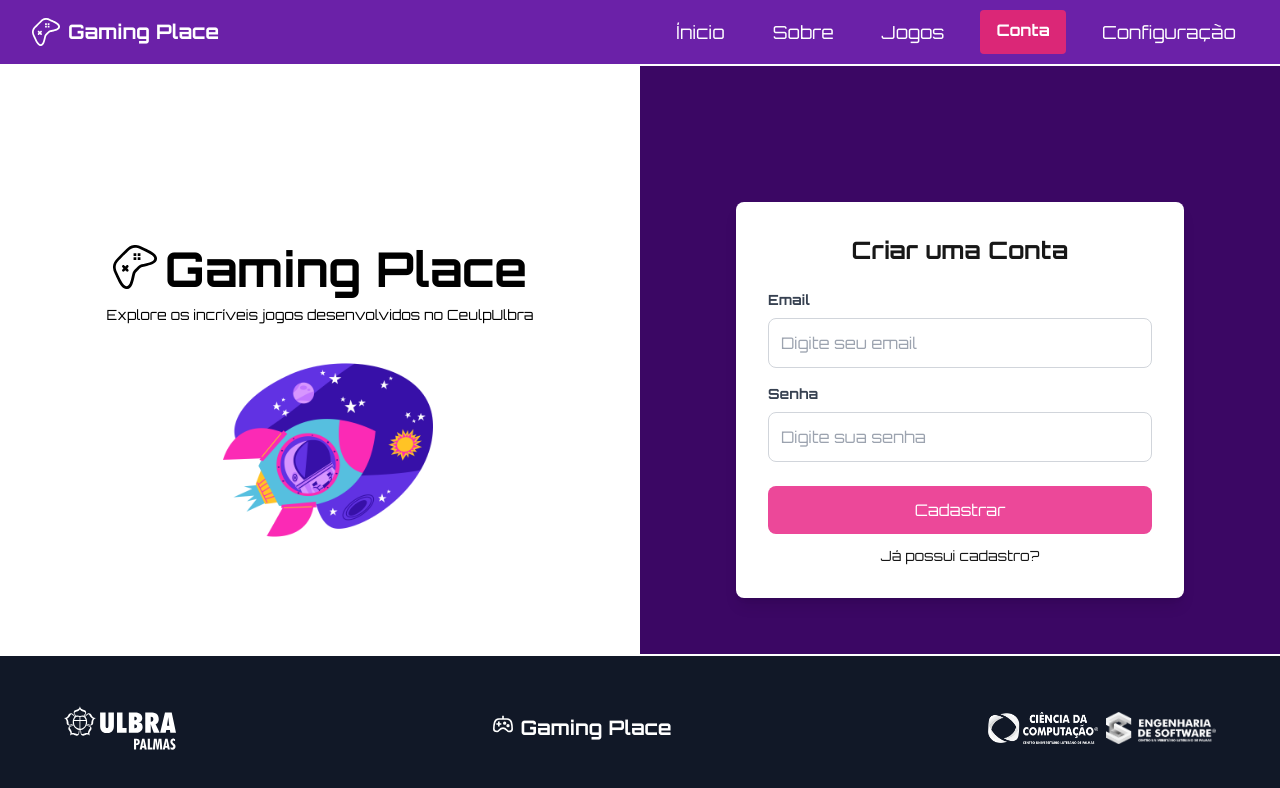
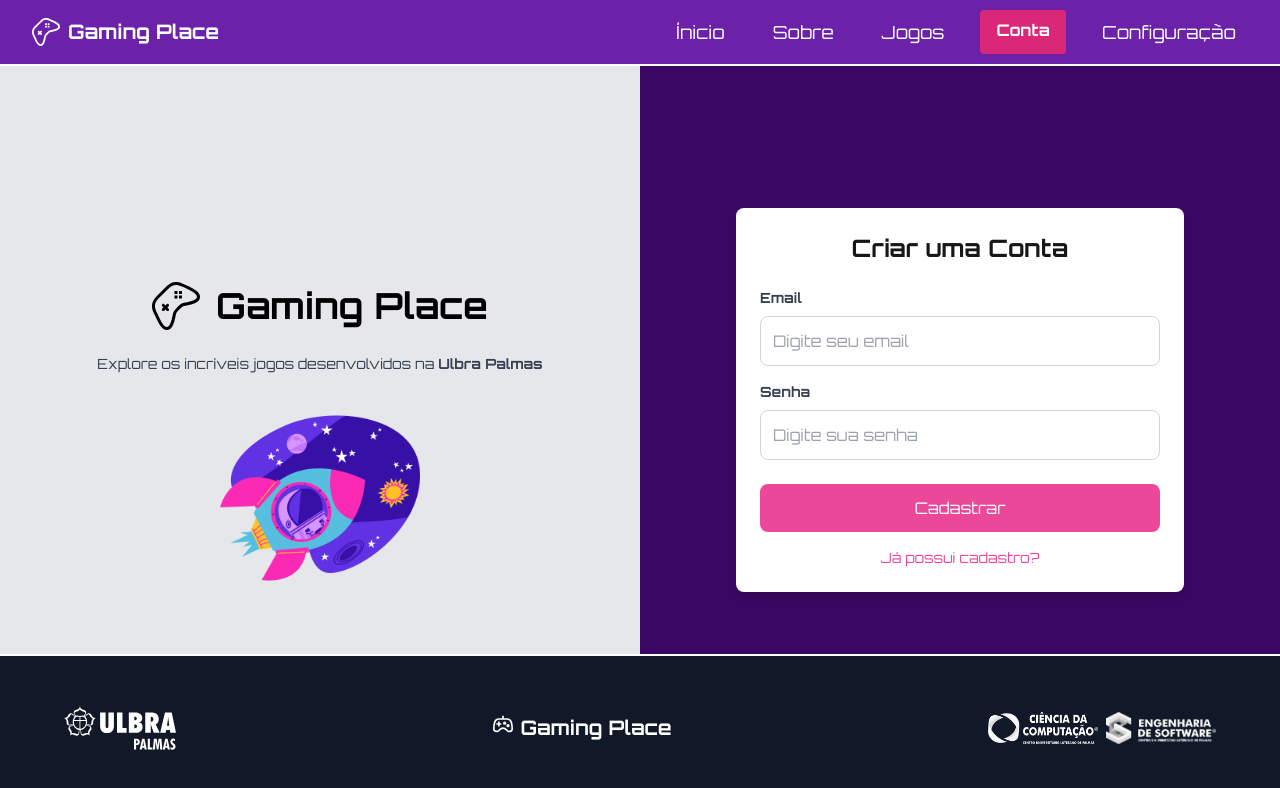
Before and after one commit to romarioulbra/gaming-place, a Next.js app: page /conta in a window 1280 px wide. Shown: the top 788 px of the page. Built offline with nearby package versions, Linux system fonts and the light colour scheme.

Commit message:
Layout - Ajustes em Geral

```diff
--- a/src/app/components/CardCircular.tsx
+++ b/src/app/components/CardCircular.tsx
@@ -5,7 +5,9 @@ import Link from 'next/link';
 export default function CardCircular({ image, text,href}) {
   return (
     <Link href={href} passHref>
-      <div className="flex flex-col items-center justify-center bg-white rounded-full w-32 h-32 shadow-sm shadow-purple-400">
+      {/* <div className="flex flex-col items-center justify-center bg-white rounded-full w-32 h-32 shadow-xl shadow-purple-300"> */}
+      <div className="flex flex-col items-center justify-center bg-white rounded-full w-32 h-32 shadow-xl shadow-fuchsia-300">
+      {/* <div className="flex flex-col items-center justify-center bg-white rounded-full w-32 h-32 shadow-xl shadow-indigo-300"> */}
         <div className="relative w-8 h-8 mb-2">
             <Image
               src={image}
--- a/src/app/components/CardJogo.tsx
+++ b/src/app/components/CardJogo.tsx
@@ -2,8 +2,8 @@ import Image from 'next/image';
 export default function CardJogo({ title, image, buttonText }) {
   return (
      <>
-      <div className="bg-purple-600 rounded-lg p-6 ml-16 grid justify-items-center shadow-lg shadow-slate-300 rotate-2 hover:scale-105 transition-transform duration-300 -skew-y-6">
-          <Image src={image} alt={title} width={300} height={200} />
+      <div className="bg-purple-500 rounded-lg p-6 grid justify-items-center shadow-lg shadow-slate-300 rotate-2 hover:scale-105 transition-transform duration-300 -skew-y-2">
+          <Image src={image} alt={title} width={200} height={200} />
           <h2 className="text-2xl font-bold text-white text-center mt-2 mb-2">{title}</h2>
           <button className="bg-pink-500 hover:bg-pink-700 text-white font-bold py-2 px-4 rounded w-60">{buttonText}</button>
       </div>
--- a/src/app/conta/page.tsx
+++ b/src/app/conta/page.tsx
@@ -1,83 +1,79 @@
 import { SlGameController } from "react-icons/sl";
-import { GrGamepad } from "react-icons/gr";
 import Image from "next/image";
 
 export default function Conta() {
   return (
     <>
-      <div className="grid grid-cols-2 min-h-screen">
-        {/* <div className="bg-gradient-to-r from-blue-100 to-purple-500 flex items-center justify-center border-white"> */}
-        <div className="bg-white  flex items-center justify-center ">
-            <div className="flex flex-col items-center justify-center min-h-screen">
-              <div className="flex text-black text-xl font-bold space-x-2 ">
-                {/* <GrGamepad className='w-8 h-8 text-center'/> */}
-                <SlGameController className='w-11 h-11 text-center'/>
-                <h1 className="text-5xl font-bold ml-6 "> Gaming Place</h1>
+      <div className="flex flex-col lg:flex-row min-h-screen">
+        {/* Coluna esquerda */}
+        <div className=" bg-gray-200 flex items-center justify-center w-full lg:w-1/2 p-8">
+          <div className="flex flex-col items-center justify-center text-center space-y-6">
+            <div className="flex items-center justify-center text-black mt-20">
+              <SlGameController className="w-12 h-12" />
+              <h1 className="text-4xl font-bold ml-4">Gaming Place</h1>
             </div>
-
-              <div className="text-center mt-3">
-                <p className="text-sm text-black">Explore os incríveis jogos desenvolvidos no CeulpUlbra</p>
-              </div>
-
-              {/* <div className="ml-4 flex justify-end mt-5">
-                <SlGameController className="w-60 h-60 text-pink-500" />
-              </div> */}
-              <div className="ml-4 flex justify-end mt-5">
+            <p className="text-sm text-gray-700">
+              Explore os incríveis jogos desenvolvidos na <strong className="font-bold">Ulbra Palmas</strong>
+            </p>
+            <div className="mt-5">
               <Image
                 src="/img/foguete_espaco.png"
                 alt="logo"
-                      width={210}
-                      height={210}
+                width={200}
+                height={200}
                 className=""
               />
-
             </div>
           </div>
         </div>
 
-          <div className="bg-purple-950 flex items-center justify-center">
-            <form className="bg-white p-8 rounded-lg shadow-lg w-full max-w-md">
+        {/* Coluna direita */}
+        <div className="bg-purple-950 flex items-center justify-center w-full lg:w-1/2 p-8">
+          <form className="bg-white p-6 rounded-lg shadow-lg w-full max-w-md mt-4 mb-4">
             <h2 className="text-2xl font-bold text-center mb-6">Criar uma Conta</h2>
-
             {/* Campo de E-mail */}
             <div className="mb-4">
-                <label className="block text-gray-700 text-sm font-bold mb-2" htmlFor="email">
+              <label
+                className="block text-gray-700 text-sm font-bold mb-2"
+                htmlFor="email"
+              >
                 Email
               </label>
               <input
                 id="email"
                 type="email"
-                  className="w-full p-3 border border-gray-300 rounded-lg focus:outline-none focus:ring focus:ring-pink-500"
+                className="w-full p-3 border border-gray-300 rounded-lg focus:outline-none focus:ring-2 focus:ring-pink-500"
                 placeholder="Digite seu email"
               />
             </div>
-
             {/* Campo de Senha */}
             <div className="mb-6">
-                <label className="block text-gray-700 text-sm font-bold mb-2" htmlFor="password">
+              <label
+                className="block text-gray-700 text-sm font-bold mb-2"
+                htmlFor="password"
+              >
                 Senha
               </label>
               <input
                 id="password"
                 type="password"
-                  className="w-full p-3 border border-gray-300 rounded-lg focus:outline-none focus:ring focus:ring-pink-500"
+                className="w-full p-3 border border-gray-300 rounded-lg focus:outline-none focus:ring-2 focus:ring-pink-500"
                 placeholder="Digite sua senha"
               />
             </div>
-
-              {/* Botão de Login */}
+            {/* Botão de Cadastro */}
             <button
               type="submit"
               className="w-full bg-pink-500 text-white p-3 rounded-lg hover:bg-pink-600 transition duration-300"
             >
               Cadastrar
             </button>
-              <div className="mt-3 text-center text-sm">
-                <a href="">Já possui cadastro? </a>
+            <div className="mt-4 text-center text-sm">
+              <a href="#" className="text-pink-500 hover:underline">
+                Já possui cadastro?
+              </a>
             </div>
           </form>
-            <div>
-          </div>
         </div>
       </div>
     </>
--- a/src/app/jogos/categorias/page.tsx
+++ b/src/app/jogos/categorias/page.tsx
@@ -26,7 +26,8 @@ export default function JogosCategorias() {
 
   return (
     <>
-      <div className="min-h-screen bg-gradient-to-tr from-purple-100 to-white flex flex-col items-center justify-center px-6">
+      {/* <div className="min-h-screen bg-gradient-to-tr from-purple-100 to-white flex flex-col items-center justify-center px-6"> */}
+      <div className="min-h-screen bg-gray-200 text-gray-900 flex flex-col items-center justify-center px-6">
         {/* Texto do Cabeçalho */}
         <div className="text-center max-w-3xl mb-12">
           <h2 className="text-4xl font-bold text-black mb-4">Explore novos jogos</h2>
--- a/src/app/sobre/page.tsx
+++ b/src/app/sobre/page.tsx
@@ -1,53 +1,3 @@
-// import CardJogo from '../components/CardJogo';
-// import ImagensCirculares from '../components/Imagens';
-
-// export default function Sobre() {
-//   return (
-//     <>
-//       <div className="min-h-screen bg-gradient-to-tr from-purple-500 to-purple-300 p-8 mt-16">
-//           <h1 className="text-3xl font-bold ml-16  mb-6">Sobre</h1>
-//           <div className="flex items-center space-x-12 mb-20 mt-4">
-//               <CardJogo
-//                   title="Minecraft"
-//                   image="/img/sobre.png"
-//                   buttonText="Jogar"
-//               />
-//               <div>
-//                   <h2 className="text-2xl font-bold mb-2 text-fuchsia-600">Gaming Place</h2>
-//                   <p className="text-white text-md text-justify">
-//                   A Gaming Place é uma plataforma gamificada que atua sendo um ambiente
-//                   unificado para os jogos desenvolvidos no ULBRA Palmas, os quais são
-//                   segmentados por áreas como saúde,Social,Educação e Acessibilidade.
-//                   Esse espaço é importante pois concentra todos os jogos em um só lugar,
-//                     facilitando o acesso e a divulgação por parte dos desenvolvedores.
-//                   </p>
-//               </div>
-//           </div>
-
-//           <div className="flex items-center space-x-4 mt-10 mr-16">
-//             <div className="ml-16">
-//               <h2 className="text-2xl font-bold mb-2 text-white">Acompanhe seu progresso e ganhe recompensas</h2>
-//               <div>
-//                   <p className="text-white text-md">
-//                   No Gaming Place, você pode acompanhar seu progresso de forma fácil e divertida.
-//                   Através dos emblemas conquistados, troféus e nível do usuário, você pode ver como
-//                   está se saindo dentro da plataforma.
-//                   </p>
-//                   <div className="flex justify-left ml-4 gap-4 mt-5">
-//                     <ImagensCirculares caminho='/img/zoombi.png'/>
-//                     <ImagensCirculares caminho='/img/homem.png'/>
-//                     <ImagensCirculares caminho='/img/img3.png'/>
-//                     <ImagensCirculares caminho='/img/menina.png'/>
-//                   </div>
-//               </div>
-//             </div>
-//             <CardJogo title="" image="/img/recompensa.png"  buttonText="Jogar" />
-//           </div>
-//         </div>
-//     </>
-//   );
-// }
-
 import CardJogo from '../components/CardJogo';
 import ImagensCirculares from '../components/Imagens';
 
@@ -57,45 +7,58 @@ export default function Sobre() {
     '/img/homem.png',
     '/img/img3.png',
     '/img/menina.png',
+    // '/img/menin.png',
+  ];
+  const recompensa = [
+    '/img/trofeu.png',
+    '/img/lancamento__foguete.png',
+    // '/img/foguete.png',
+    '/img/dist.png',
+    // '/img/taça.png',
+    '/img/montanha.png',
   ];
 
   return (
-    <div className="min-h-screen bg-gradient-to-tr from-purple-500 to-purple-300 p-8 mt-16">
-      <header className="ml-16 mb-6">
-        <h1 className="text-3xl font-bold">Sobre</h1>
+    <div className="bg-gray-200 text-gray-900">
+      {/* Header */}
+      <header className="text-center py-10 bg-indigo-800 shadow-lg mt-12">
+        <h1 className="text-4xl font-extrabold text-white">Sobre</h1>
+        <p className="mt-2 text-lg font-light text-indigo-300">
+          Explore a nossa plataforma e descubra seus benefícios.
+        </p>
       </header>
 
-      <section className="flex flex-col lg:flex-row items-center space-y-8 lg:space-y-0 lg:space-x-12 mb-20 mt-4">
+      <main className="container mx-auto px-6 lg:px-20 py-12 text-center">
+        {/* Seção 1: Sobre a Plataforma */}
+        <section className="flex flex-col lg:flex-row items-center gap-12 mb-20">
           <CardJogo
             title="Minecraft"
             image="/img/sobre.png"
             buttonText="Jogar"
             alt="Imagem representando o jogo Minecraft"
           />
-        <article>
-          <h2 className="text-2xl font-bold mb-2 text-black">Gaming Place</h2>
-          <p className="text-white text-md text-justify">
-            A Gaming Place é uma plataforma gamificada que atua sendo um ambiente
-            unificado para os jogos desenvolvidos no ULBRA Palmas, os quais são
-            segmentados por áreas como saúde, social, educação e acessibilidade.
-            Esse espaço é importante pois concentra todos os jogos em um só lugar,
-            facilitando o acesso e a divulgação por parte dos desenvolvedores.
+          <article className="max-w-lg">
+            <div className="max-w-lg text-center lg:text-justify">
+              <h2 className="text-3xl font-bold text-green-700 mb-4">Gaming Place</h2>
+              <p className="text-gray-700 leading-relaxed">
+                A Gaming Place é uma plataforma gamificada que concentra todos os jogos desenvolvidos na ULBRA Palmas.
+                Organizamos jogos em categorias como saúde, social, educação e acessibilidade, facilitando o acesso e a divulgação
+                dos desenvolvedores. Um ambiente único, pensado para unir diversão e aprendizado.
               </p>
+            </div>
           </article>
         </section>
 
-      <section className="flex flex-col lg:flex-row items-center space-y-8 lg:space-y-0 lg:space-x-4 mt-10 mr-16">
-        <div className="ml-16">
-          <h2 className="text-2xl font-bold mb-2 text-black">
-            Acompanhe seu progresso e ganhe recompensas
-          </h2>
-          <p className="text-white text-md text-justify">
-            No Gaming Place, você pode acompanhar seu progresso de forma fácil e divertida.
-            Através dos emblemas conquistados, troféus e nível do usuário, você pode ver como
-            está se saindo dentro da plataforma.
+        {/* Seção 2: Ganhe Recompensas */}
+        <section className="flex flex-col-reverse lg:flex-row items-center gap-12">
+          <div className="max-w-lg text-center lg:text-justify">
+            <h2 className="text-3xl font-bold text-green-700 mb-4">Ganhe Recompensas</h2>
+            <p className="text-gray-700 leading-relaxed">
+              Na Gaming Place, sua jornada é recompensada! Ganhe emblemas, troféus e níveis de usuário conforme
+              avança nos desafios. Um sistema feito para motivar e engajar jogadores enquanto aprendem e se divertem.
             </p>
-          <div className="flex justify-left ml-4 gap-4 mt-5">
-            {circularImages.map((imgPath, index) => (
+            <div className="flex justify-center lg:justify-start gap-4 mt-6">
+              {recompensa.map((imgPath, index) => (
                 <ImagensCirculares key={index} caminho={imgPath} />
               ))}
             </div>
@@ -107,6 +70,22 @@ export default function Sobre() {
             alt="Imagem representando recompensas no Gaming Place"
           />
         </section>
+      </main>
+
+      {/* Footer */}
+      <div className="mb-20 lg:mb-36">
+      <footer className="bg-indigo-800 py-10 text-center border-t-2 border-white">
+        <h2 className="text-2xl font-bold text-white">Acompanhe seu Progresso</h2>
+        <p className="text-indigo-300 mt-4">
+          Monitore seu progresso com emblemas, troféus e muito mais.
+        </p>
+        <div className="flex justify-center gap-6 mt-6 mb-4">
+          {circularImages.map((img, index) => (
+            <ImagensCirculares key={index} caminho={img} />
+          ))}
+        </div>
+      </footer>
+      </div>
     </div>
   );
 }
```
Lines whose indentation alone changed are shown as unchanged.
